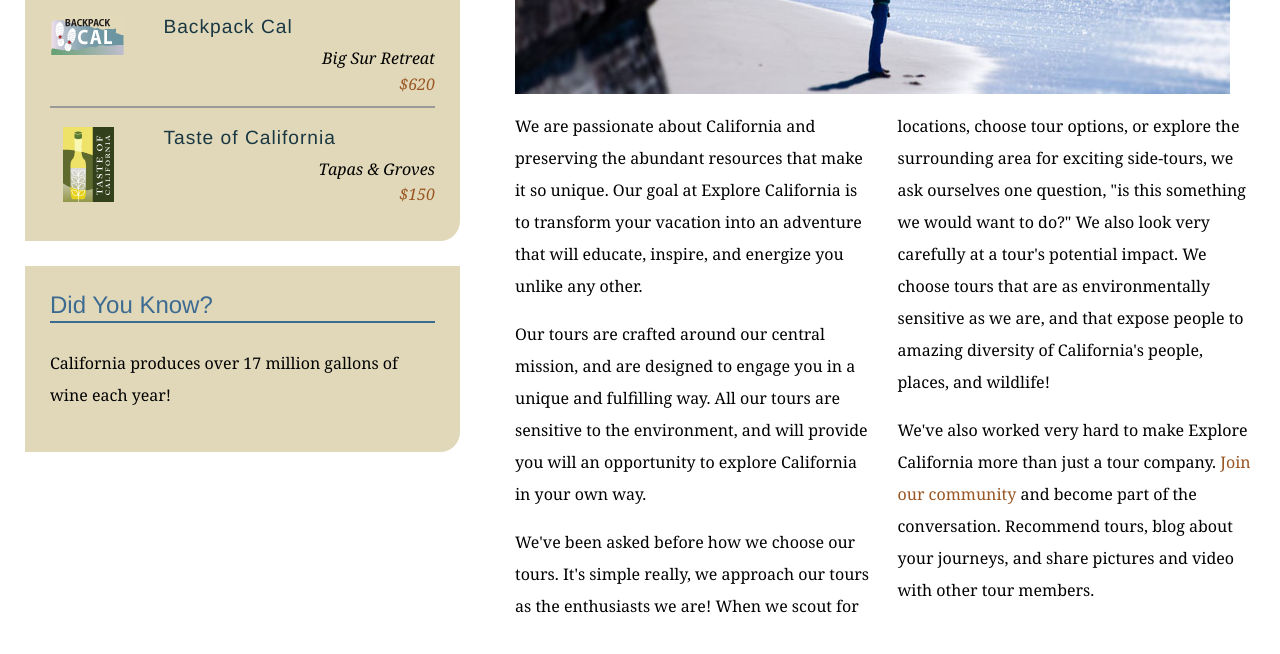
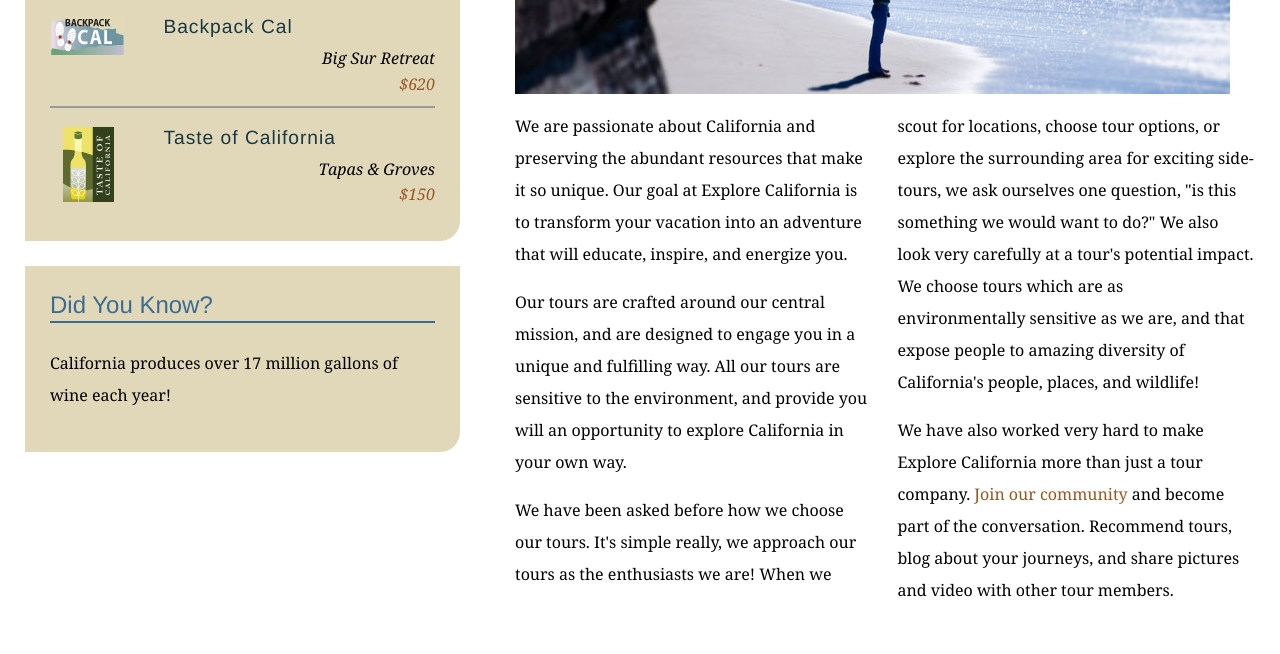
Before and after one commit to rakesh-vardan/explore_california, a plain HTML site: page mission.html in a window 1280 px wide. Shown: the part 590-1244 px from the top of the page. Drawn offline with Linux system fonts and the light colour scheme.

Commit message:
Text changes to the mission file

```diff
--- a/mission.html
+++ b/mission.html
@@ -62,10 +62,10 @@
           <h1>Who we are</h1>
           <img src="assets/images/mission_look.jpg" alt="Looking out at the Pacific" class="articleImage" />
           <div class="multiCol">
-            <p>We are passionate about California and preserving the abundant resources that make it so unique. Our goal at Explore California is to transform your vacation into an adventure that will educate, inspire, and energize you unlike any other.</p>
-            <p>Our tours are crafted around our central mission, and are designed to engage you in a unique and fulfilling way. All our tours are sensitive to the environment, and will provide you will an opportunity to explore California in your own way.</p>
-            <p>We've been asked before how we choose our tours. It's simple really, we approach our tours as the enthusiasts we are! When we scout for locations, choose tour options, or explore the surrounding area for exciting side-tours, we ask ourselves one question, &quot;is this something we would want to do?&quot; We also look very carefully at a tour's potential impact. We choose tours that are as environmentally sensitive as we are, and that expose people to amazing diversity of California's people, places, and wildlife!</p>
-            <p>We've also worked very hard to make Explore California more than just a tour company. <a href="explorers/join.html">Join our community</a> and become part of the conversation. Recommend tours, blog about your journeys, and share pictures and video with other tour members.</p>
+            <p>We are passionate about California and preserving the abundant resources that make it so unique. Our goal at Explore California is to transform your vacation into an adventure that will educate, inspire, and energize you.</p>
+            <p>Our tours are crafted around our central mission, and are designed to engage you in a unique and fulfilling way. All our tours are sensitive to the environment, and provide you will an opportunity to explore California in your own way.</p>
+            <p>We have been asked before how we choose our tours. It's simple really, we approach our tours as the enthusiasts we are! When we scout for locations, choose tour options, or explore the surrounding area for exciting side-tours, we ask ourselves one question, &quot;is this something we would want to do?&quot; We also look very carefully at a tour's potential impact. We choose tours which are as environmentally sensitive as we are, and that expose people to amazing diversity of California's people, places, and wildlife!</p>
+            <p>We have also worked very hard to make Explore California more than just a tour company. <a href="explorers/join.html">Join our community</a> and become part of the conversation. Recommend tours, blog about your journeys, and share pictures and video with other tour members.</p>
           </div>
         </div>
       </div>
```
